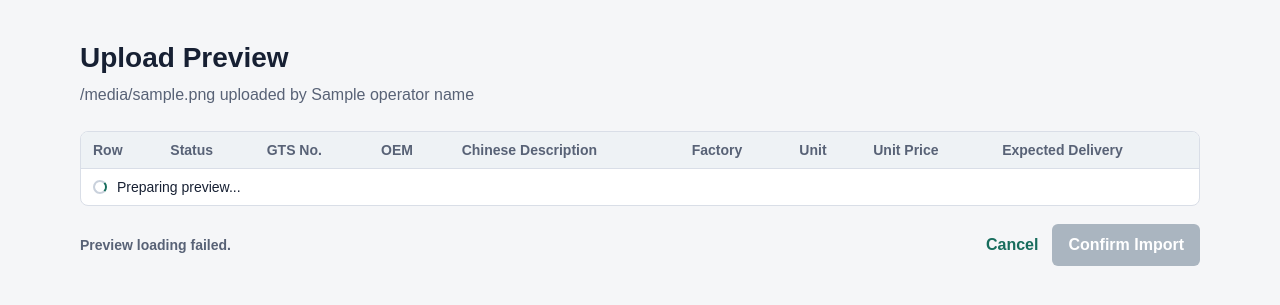
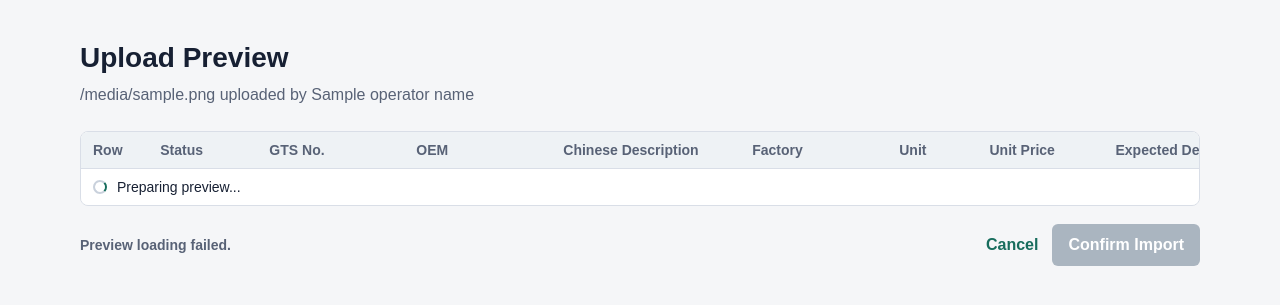
Before and after one commit to nancy-sun/gts-internal-tool, a Python web app: template app/templates/upload_preview_loading.html in a window 1280 px wide. Shown: the part 64-369 px from the top of the page. Run offline with Jinja, Linux system fonts and the light colour scheme; the template is opened without the code that fills it: most values are stand-ins (such as "Sample title", 1, 10 or a date in 2020).

Commit message:
Stabilize upload preview table

```diff
--- a/app/static/app.js
+++ b/app/static/app.js
@@ -109,6 +109,7 @@
 
   function renderLoadingRow(rowNumber) {
     var tr = document.createElement("tr");
+    tr.className = "preview-loading-row";
     appendCell(tr, rowNumber);
     var statusCell = appendCell(tr, "");
     var spinner = document.createElement("span");
@@ -128,6 +129,7 @@
   function renderPreviewRow(row) {
     var values = row.values || {};
     var tr = document.createElement("tr");
+    tr.className = "preview-data-row";
     var hasWarnings = rowHasWarnings(row);
     appendCell(tr, row.row_number);
     var statusCell = appendCell(tr, "");
@@ -154,7 +156,7 @@
     }
     warningsVisible = true;
     var th = document.createElement("th");
-    th.className = "warning-heading";
+    th.className = "warning-heading preview-warning-heading";
     th.textContent = "Warnings";
     headerRow.appendChild(th);
     Object.keys(rowElements).forEach(function (rowNumber) {
--- a/app/static/styles.css
+++ b/app/static/styles.css
@@ -306,10 +306,68 @@
   border-radius: 8px;
 }
 
+.upload-preview-wrap {
+  max-height: min(66vh, 720px);
+  overflow: auto;
+  overscroll-behavior: contain;
+}
+
 table {
   width: 100%;
   border-collapse: collapse;
   min-width: 980px;
+}
+
+.upload-preview-table {
+  table-layout: fixed;
+  min-width: 1180px;
+}
+
+.upload-preview-table th:nth-child(1),
+.upload-preview-table td:nth-child(1) {
+  width: 64px;
+}
+
+.upload-preview-table th:nth-child(2),
+.upload-preview-table td:nth-child(2) {
+  width: 104px;
+}
+
+.upload-preview-table th:nth-child(3),
+.upload-preview-table td:nth-child(3),
+.upload-preview-table th:nth-child(4),
+.upload-preview-table td:nth-child(4) {
+  width: 140px;
+}
+
+.upload-preview-table th:nth-child(5),
+.upload-preview-table td:nth-child(5) {
+  width: 180px;
+}
+
+.upload-preview-table th:nth-child(6),
+.upload-preview-table td:nth-child(6) {
+  width: 140px;
+}
+
+.upload-preview-table th:nth-child(7),
+.upload-preview-table td:nth-child(7) {
+  width: 86px;
+}
+
+.upload-preview-table th:nth-child(8),
+.upload-preview-table td:nth-child(8) {
+  width: 120px;
+}
+
+.upload-preview-table th:nth-child(9),
+.upload-preview-table td:nth-child(9) {
+  width: 150px;
+}
+
+.upload-preview-table th:nth-child(10),
+.upload-preview-table td:nth-child(10) {
+  width: 260px;
 }
 
 th,
@@ -325,6 +383,21 @@
   background: #eef2f5;
   color: var(--muted);
   font-weight: 700;
+}
+
+.upload-preview-table th {
+  position: sticky;
+  top: 0;
+  z-index: 1;
+}
+
+.preview-loading-row,
+.preview-data-row {
+  height: 44px;
+}
+
+.upload-preview-table td {
+  overflow-wrap: anywhere;
 }
 
 tr:last-child td {
--- a/app/templates/upload_preview_loading.html
+++ b/app/templates/upload_preview_loading.html
@@ -11,10 +11,10 @@
   <form method="post" action="/upload/confirm" data-upload-preview-form>
     <input type="hidden" name="token" value="{{ token }}">
     <div
-      class="table-wrap"
+      class="table-wrap upload-preview-wrap"
       data-upload-preview-stream="{{ url_for('upload_preview_stream', token=token) }}"
     >
-      <table>
+      <table class="upload-preview-table">
         <thead>
           <tr data-upload-preview-header>
             <th>Row</th>
```
